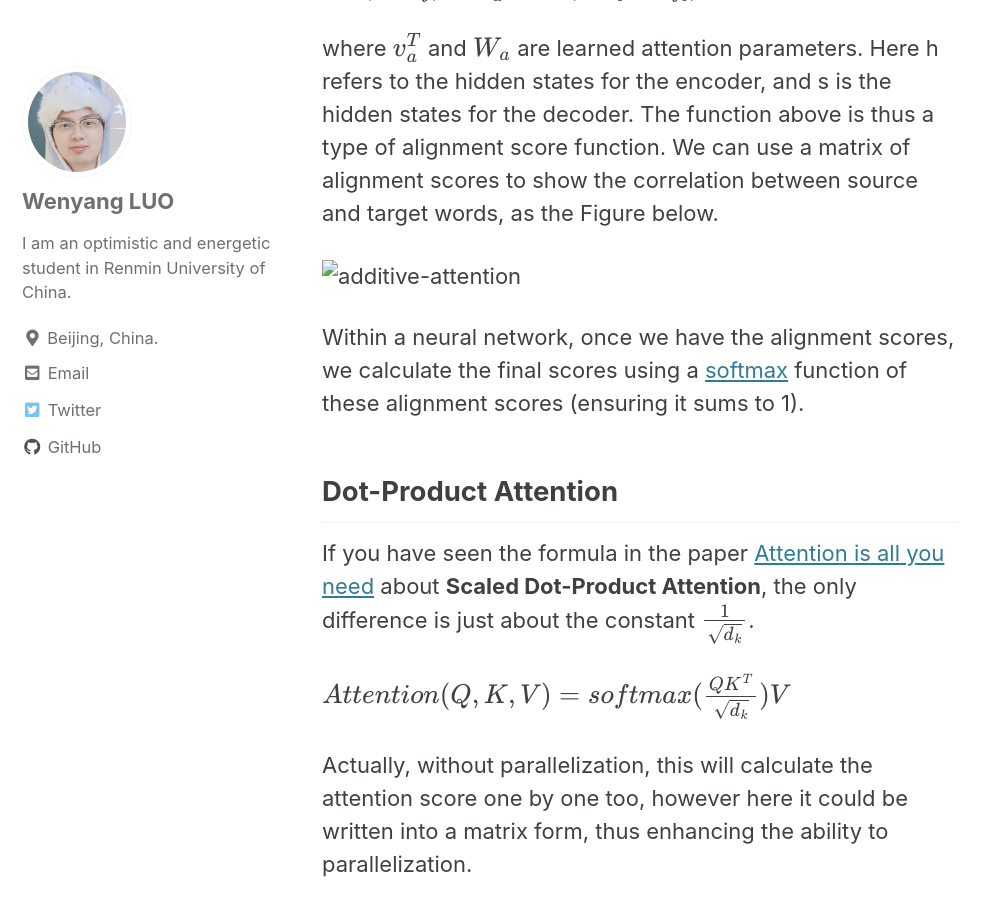
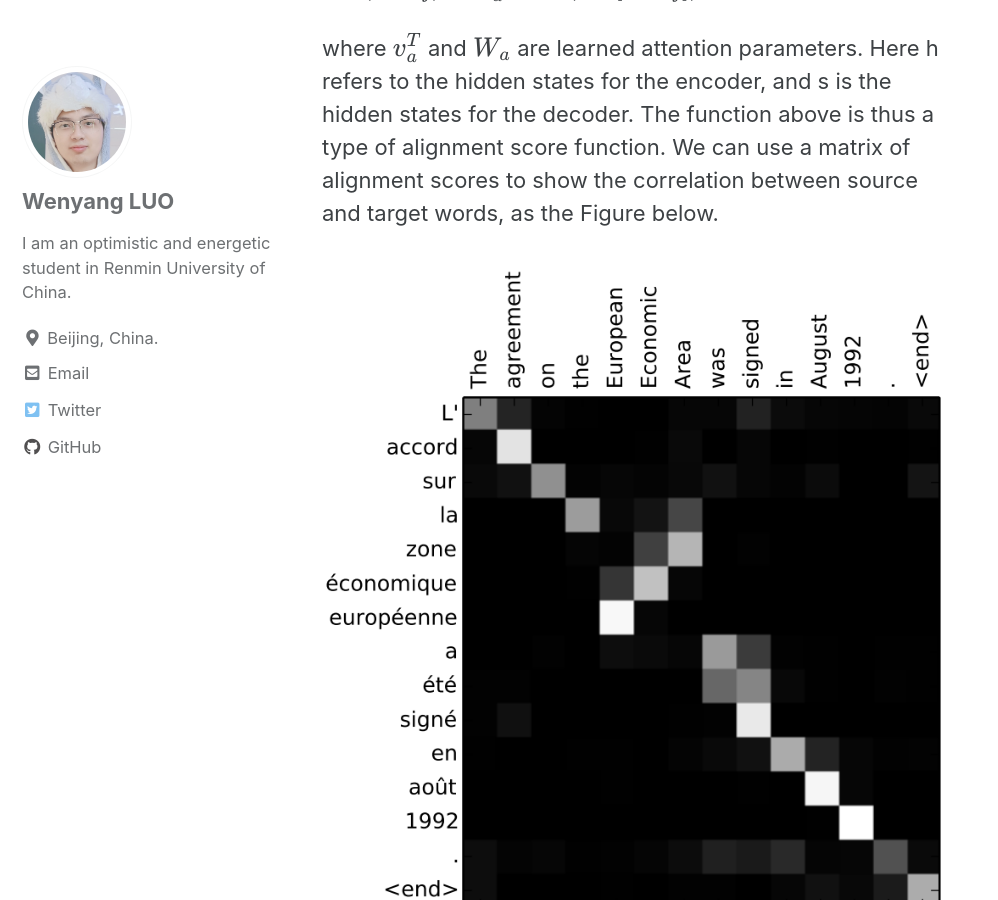
Before and after one commit to timturing/timturing.github.io, a Jekyll site: the page built from _posts/2023-08-16-Additive-attention-and-dot-product-attention.md, in a window 1280 px wide and 900 px high, scrolled down 517 px. Shown: the whole window, without its empty margins (0-998 px from the left). Built offline with Jekyll 4.4.1, drawn with Linux system fonts in a browser that asks for light colours; cached includes are drawn as plain includes; formulas are drawn with MathJax 3.

Commit message:
Add post

```diff
--- a/_posts/2023-08-16-Additive-attention-and-dot-product-attention.md
+++ b/_posts/2023-08-16-Additive-attention-and-dot-product-attention.md
@@ -6,7 +6,7 @@ $f_{att}(h_i,s_j)=v_a^T\tanh(W_a[h_i;s_j])$
 
 where $v_a^T$ and $W_a$ are learned attention parameters. Here h refers to the hidden states for the encoder, and s is the hidden states for the decoder. The function above is thus a type of alignment score function. We can use a matrix of alignment scores to show the correlation between source and target words, as the Figure below.
 
-![additive-attention](/_posts/images/additive-attention.png)
+![additive-attention](../assets/images/additive-attention.png)
 
 Within a neural network, once we have the alignment scores, we calculate the final scores using a [softmax](https://paperswithcode.com/method/softmax) function of these alignment scores (ensuring it sums to 1).
 
```
Also changed, not shown: assets/images/additive-attention.png (renamed from _posts/images/additive-attention.png).
